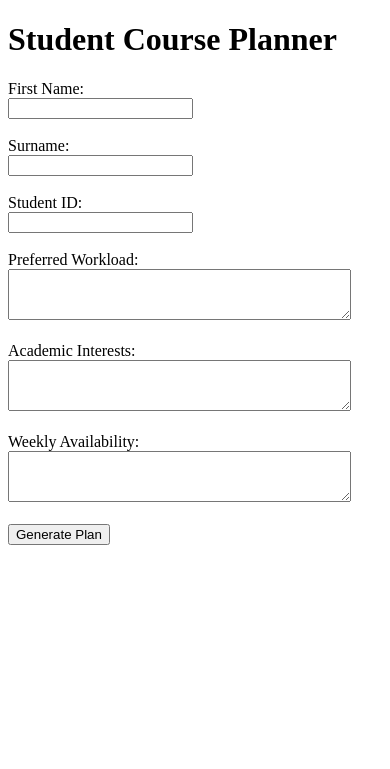
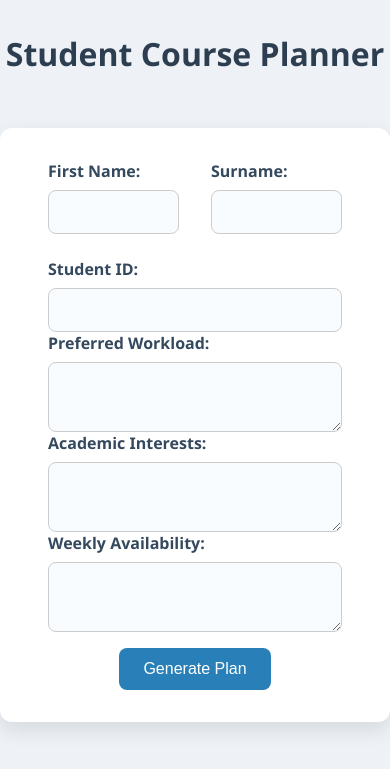
Before and after one commit to ZhannaSargsyan/Student-Course-Planner-, a Flask app: page / in a window 390 px wide. Shown: the top 769 px of the page. Run offline with Flask 3, Linux system fonts and the light colour scheme.

Commit message:
Frontend CSS
Added some CSS, the style is similar to mobile

```diff
--- a/frontend-python/static/styles.css
+++ b/frontend-python/static/styles.css
@@ -0,0 +1,109 @@
+body {
+    font-family: 'Segoe UI', Tahoma, Geneva, Verdana, sans-serif;
+    background-color: #eef2f7;
+    margin: 0;
+    padding: 0;
+    display: flex;
+    flex-direction: column;
+    align-items: center;
+}
+
+h1, h2 {
+    color: #2c3e50;
+    margin-top: 2rem;
+    text-align: center;
+}
+
+form {
+    background-color: #ffffff;
+    padding: 2rem 3rem;
+    margin-top: 2rem;
+    border-radius: 12px;
+    box-shadow: 0 8px 20px rgba(0, 0, 0, 0.1);
+    width: 100%;
+    max-width: 700px;
+    box-sizing: border-box;
+}
+
+.form-row {
+    display: flex;
+    gap: 2rem;
+    margin-bottom: 1.5rem;
+    justify-content: space-between;
+}
+
+.form-group {
+    flex: 1;
+    display: flex;
+    flex-direction: column;
+}
+
+label {
+    font-weight: 600;
+    margin-bottom: 0.5rem;
+    color: #34495e;
+}
+
+input[type="text"],
+textarea {
+    width: 100%;
+    padding: 0.75rem;
+    border: 1px solid #ccc;
+    border-radius: 8px;
+    font-size: 1rem;
+    background-color: #f9fcff;
+    box-sizing: border-box;
+}
+
+input[type="text"]:focus,
+textarea:focus {
+    border-color: #2980b9;
+    outline: none;
+}
+
+textarea {
+    resize: vertical;
+    min-height: 70px;
+}
+
+input[type="submit"] {
+    background-color: #2980b9;
+    color: white;
+    padding: 0.75rem 1.5rem;
+    border: none;
+    border-radius: 8px;
+    font-size: 1rem;
+    cursor: pointer;
+    margin-top: 1rem;
+    transition: background-color 0.3s ease;
+    display: block;
+    margin-left: auto;
+    margin-right: auto;
+}
+
+input[type="submit"]:hover {
+    background-color: #21618c;
+}
+
+pre {
+    background-color: #f4f6f8;
+    padding: 1.25rem;
+    border-radius: 8px;
+    font-size: 1rem;
+    white-space: pre-wrap;
+    word-wrap: break-word;
+    border: 1px solid #d1d5da;
+    margin: 2rem auto;
+    max-width: 90%;
+}
+
+a {
+    display: inline-block;
+    margin-top: 1rem;
+    text-decoration: none;
+    color: #2980b9;
+}
+
+a:hover {
+    text-decoration: underline;
+}
--- a/frontend-python/templates/index.html
+++ b/frontend-python/templates/index.html
@@ -7,23 +7,36 @@
 <body>
     <h1>Student Course Planner</h1>
     <form action="/plan" method="post">
-        <label>First Name:</label><br>
-        <input type="text" name="name" required><br><br>
+        <div class="form-row">
+            <div class="form-group">
+                <label>First Name:</label>
+                <input type="text" name="name" required>
+            </div>
+            <div class="form-group">
+                <label>Surname:</label>
+                <input type="text" name="surname" required>
+            </div>
+        </div>
 
-        <label>Surname:</label><br>
-        <input type="text" name="surname" required><br><br>
+        <div class="form-group">
+            <label>Student ID:</label>
+            <input type="text" name="student_id" required>
+        </div>
 
-        <label>Student ID:</label><br>
-        <input type="text" name="student_id" required><br><br>
+        <div class="form-group">
+            <label>Preferred Workload:</label>
+            <textarea name="workload" required></textarea>
+        </div>
 
-        <label>Preferred Workload:</label><br>
-        <textarea name="workload" rows="3" cols="40" required></textarea><br><br>
+        <div class="form-group">
+            <label>Academic Interests:</label>
+            <textarea name="interests" required></textarea>
+        </div>
 
-        <label>Academic Interests:</label><br>
-        <textarea name="interests" rows="3" cols="40" required></textarea><br><br>
-
-        <label>Weekly Availability:</label><br>
-        <textarea name="availability" rows="3" cols="40" required></textarea><br><br>
+        <div class="form-group">
+            <label>Weekly Availability:</label>
+            <textarea name="availability" required></textarea>
+        </div>
 
         <input type="submit" value="Generate Plan">
     </form>
```
